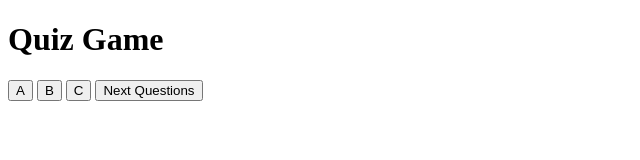
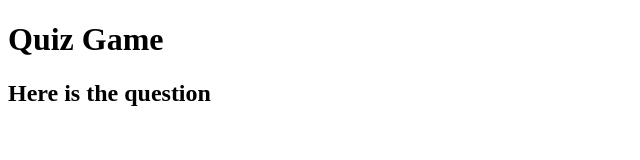
Before and after one commit to MuhammadMustafeez/JS_Exercise_Ass_22, a plain HTML site: page index.html in a window 1280 px wide. Shown: the whole page, without its empty margins (0-640 px from the left). Drawn offline with Linux system fonts and the light colour scheme.

Commit message:
Content of Quiz App Using HTML Completed

```diff
--- a/index.html
+++ b/index.html
@@ -5,16 +5,19 @@
     <meta name="viewport" content="width=device-width, initial-scale=1.0">
     <title>Quiz Game</title>
     <link rel="stylesheet" href="./index.css">
+
 </head>
 <body>
+    <div class="Quiz_form">
     <h1>Quiz Game</h1>
-    <form action="#">
-        <input type="button" value="A">
-        <input type="button" value="B">
-        <input type="button" value="C">
+    <div class="quiz">
+      <h2 id="question">Here is the question </h2>
+      <div id="answer_button">
 
-        <input type="button" value="Next Questions">
-    </form>
+      </div>
+    </div>
+    </div>
+
     <script src="./index.js"></script>
 </body>
 </html>
```
